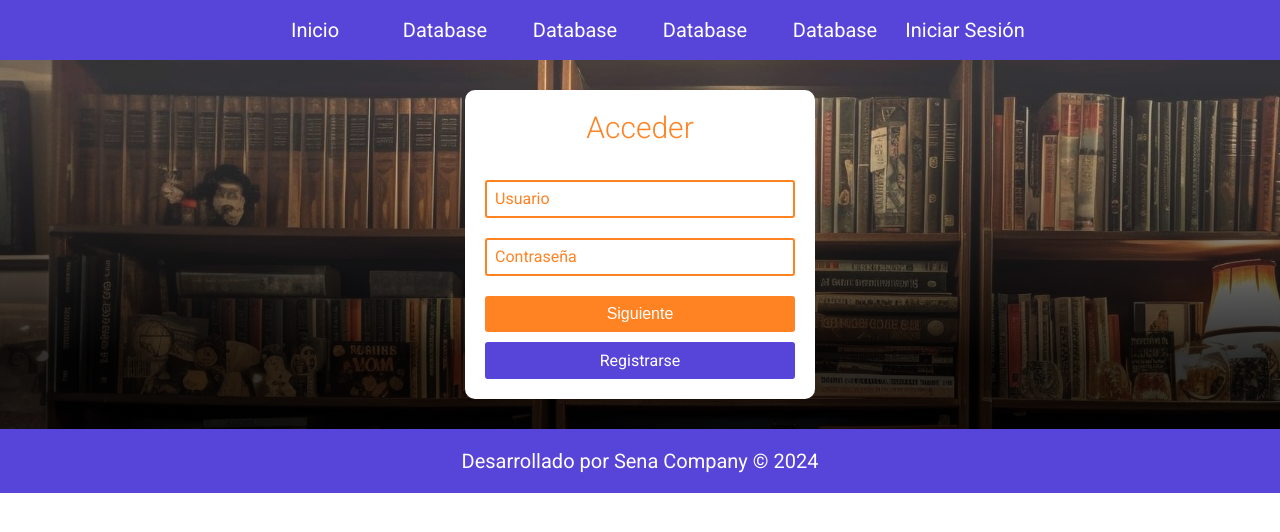
After one commit to JCabuyaB/book_store, a PHP site: the page made by views/usuario/login.php in a window 1280 px wide. The commit adds this page. Shown: the top 532 px of the page. Run offline with PHP 8.4, Linux system fonts and the light colour scheme; the template is opened without the code that fills it, so the values that code supplies are empty; some libraries are stand-ins or nearby versions.

Commit message:
user register & validations ok

```diff
--- a/assets/css/forms/forms.css
+++ b/assets/css/forms/forms.css
@@ -0,0 +1,159 @@
+.form-container{
+    height: auto;
+    padding: 30px 0;
+    min-width: 100vh;
+    background: linear-gradient(to bottom, rgba(255, 255, 255, .2) 5%, rgba(0, 0, 0, .8) 80%), url('../../img/page/bg.jpg');
+    display: grid;
+    place-items: center;
+    user-select: none;
+}
+
+.form__title{
+    font-family: var(--font-primary);
+    font-weight: 300;
+    font-size: 30px;
+    text-align: center;
+    margin-bottom: 35px;
+    color: var(--color-secondary);
+}
+
+.form-columns{
+    display: flex;
+    justify-content: space-between;
+}
+
+.form-column{
+    width: 48%;
+}
+
+.form-group{
+    position: relative;
+    margin-bottom: 20px;
+}
+
+.form-group__label{
+    font-size: 16px;
+    font-family: var(--font-primary);
+    position: absolute;
+    color: var(--color-secondary);
+    line-height: 20px;
+    padding-inline: 3px;
+    top: 9px;
+    left: 7px;
+    pointer-events: none;
+    background: var(--color-white);
+    transition: all .2s ease;
+    -webkit-transition: all .2s ease;
+    -moz-transition: all .2s ease;
+    -ms-transition: all .2s ease;
+    -o-transition: all .2s ease;
+}
+
+.form-group__input{
+    padding: 8px 10px;
+    color: var(--color-text);
+    outline-color: var(--color-primary);
+    font-size: 16px;
+    width: 100%;
+    border: 2px solid var(--color-secondary);
+    border-radius: 3px;
+    -webkit-border-radius: 3px;
+    -moz-border-radius: 3px;
+    -ms-border-radius: 3px;
+    -o-border-radius: 3px;
+    transition: all .2s ease;
+    -webkit-transition: all .2s ease;
+    -moz-transition: all .2s ease;
+    -ms-transition: all .2s ease;
+    -o-transition: all .2s ease;
+}
+
+.form-group__input:focus + .form-group__label{
+    color: var(--color-primary);
+}
+
+.form-group__input:focus + .form-group__label,
+.form-group__input:valid + .form-group__label{
+    font-size: 14px;
+    transform: translateY(-20px);
+    -webkit-transform: translateY(-20px);
+    -moz-transform: translateY(-20px);
+    -ms-transform: translateY(-20px);
+    -o-transform: translateY(-20px);
+}
+
+.form-group__input:hover{
+    box-shadow: 0 0 1px var(--color-primary);
+}
+
+.form-group__error{
+    font-size: 14px;
+    color: var(--color-failed);
+    margin-top: 3px;
+}
+
+.form-buttons{
+    display: flex;
+    flex-direction: column;
+    gap: 10px;
+}
+
+.form-button{
+    width: 100%;
+    text-decoration: none;
+    text-align: center;
+    font-size: 16px;
+    padding: 7px;
+    border-radius: 3px;
+    -webkit-border-radius: 3px;
+    -moz-border-radius: 3px;
+    -ms-border-radius: 3px;
+    -o-border-radius: 3px;
+    transition: all .2s ease;
+    -webkit-transition: all .2s ease;
+    -moz-transition: all .2s ease;
+    -ms-transition: all .2s ease;
+    -o-transition: all .2s ease;
+}
+
+.form-buttons__submit{
+    border: 2px solid var(--color-secondary);
+    background: var(--color-secondary);
+    color: var(--color-white);
+}
+
+.form-buttons__submit:hover{
+    background: var(--color-white);
+    border: 2px solid var(--color-primary);
+    color: var(--color-primary);
+}
+
+.form-buttons__alternative{
+    display: inline-block;
+    border: 2px solid var(--color-primary);
+    background: var(--color-primary);
+    color: var(--color-white);
+}
+
+.form-buttons__alternative:hover{
+    background: var(--color-white);
+    border: 2px solid var(--color-secondary);
+    color: var(--color-secondary);
+}
+
+/* usuario */
+.user-form{
+    width: 350px;
+    padding: 20px;
+    border-radius: 10px;
+    margin-inline: auto;
+    background: var(--color-white);
+    -webkit-border-radius: 10px;
+    -moz-border-radius: 10px;
+    -ms-border-radius: 10px;
+    -o-border-radius: 10px;
+}
+
+.user-form.user-register{
+    width: 700px;
+}
--- a/assets/css/general.css
+++ b/assets/css/general.css
@@ -2,19 +2,20 @@
     margin: 0;
     padding: 0;
     box-sizing: border-box;
+    scrollbar-color: var(--color-secondary) var(--color-white);
 }
 
 :root {
     /* ui */
     --color-primary: #5744d8;
-    --color-secondary: #fff645;
+    --color-secondary: #FF8223;
     --color-text: #3c3c3c;
     --color-white: #fff;
     --color-glass: rgba(226, 226, 226, 0.1);
 
 
     /* user feedback */
-    --color-failed: #e15757;
+    --color-failed: #ff0000;
     --color-success: #66c459;
 
     /* fonts */
--- a/assets/css/layout/footer.css
+++ b/assets/css/layout/footer.css
@@ -1,6 +1,6 @@
 .footer{
-    background: var(--color-white);
-    color: var(--color-primary);
+    background: var(--color-primary);
+    color: var(--color-white);
     text-align: center;
     padding: 20px 0;
     font-size: 20px;
--- a/assets/css/layout/header.css
+++ b/assets/css/layout/header.css
@@ -1,7 +1,7 @@
 .header{
     display: flex;
     justify-content: center;
-    background: var(--color-white);
+    background: var(--color-primary);
 }
 
 .menu{
@@ -10,13 +10,13 @@
 
 .menu__item{
     display: inline-block;
-    padding: 15px 0;
+    padding: 18px 0;
     width: 130px;
     text-align: center;
     display: inline-block;
     text-decoration: none;
-    font-size: 18px;
-    color: var(--color-primary);
+    font-size: 20px;
+    color: var(--color-white);
     font-weight: 400;
     text-transform: capitalize;
     transition: .2s ease-in-out;
@@ -26,23 +26,7 @@
     -o-transition: .2s ease-in-out;
 }
 
-/* .menu__item:first-child{
-    border-radius: 32px 0 0 32px;
-    -webkit-border-radius: 32px 0 0 32px;
-    -moz-border-radius: 32px 0 0 32px;
-    -ms-border-radius: 32px 0 0 32px;
-    -o-border-radius: 32px 0 0 32px;
+.menu__item:hover{
+    background: var(--color-white);
+    color: var(--color-primary);
 }
-
-.menu__item:last-child{
-    border-radius: 0 32px 32px 0;
-    -webkit-border-radius: 0 32px 32px 0;
-    -moz-border-radius: 0 32px 32px 0;
-    -ms-border-radius: 0 32px 32px 0;
-    -o-border-radius: 0 32px 32px 0;
-} */
-
-.menu__item:hover{
-    background: var(--color-primary);
-    color: var(--color-white);
-}
--- a/controllers/Errors.php
+++ b/controllers/Errors.php
@@ -2,7 +2,7 @@
 namespace controllers;
 
 class Errors{
-    public function not_found(){
+    public function index(){
         require_once 'views/errors/not_found.php';
     }
 }
--- a/index.php
+++ b/index.php
@@ -1,12 +1,9 @@
 <?php
+session_start();
 require_once 'autoload.php';
 require_once 'helpers/utils.php';
 require_once 'config/parameters.php';
 require_once 'views/layout/header.php';
-
-use controllers\Errors;
-use controllers\Landing;
-
 
 // controlador lateral
 // controlador
--- a/views/errors/not_found.php
+++ b/views/errors/not_found.php
@@ -1,3 +1,3 @@
 <section class="error">
-    <img class="error__img" src="assets/img/page/not_found.svg" alt="image">
+    <img class="error__img" src="<?=base_url?>assets/img/page/not_found.svg" alt="image">
 </section>
--- a/views/layout/header.php
+++ b/views/layout/header.php
@@ -5,22 +5,26 @@
     <meta charset="UTF-8">
     <meta name="viewport" content="width=device-width, initial-scale=1.0">
     <title>Librería Marinilla</title>
-    <link rel="shortcut icon" href="assets/img/page/book.png" type="image/x-icon">
+    <link rel="shortcut icon" href="<?=base_url?>assets/img/page/book.png" type="image/x-icon">
+
+    <!-- iconos -->
+    <link rel="stylesheet" href="https://cdn.jsdelivr.net/npm/bootstrap-icons@1.11.3/font/bootstrap-icons.min.css">
 
     <!-- fuente -->
     <link rel="preconnect" href="https://fonts.googleapis.com">
     <link rel="preconnect" href="https://fonts.gstatic.com" crossorigin>
     <link href="https://fonts.googleapis.com/css2?family=Caveat:wght@400..700&family=Roboto:ital,wght@0,100;0,300;0,400;0,500;0,700;0,900;1,100;1,300;1,400;1,500;1,700;1,900&display=swap" rel="stylesheet">
 
-    <!-- layout -->
-    <link rel="stylesheet" href="assets/css/layout/header.css">
-    <link rel="stylesheet" href="assets/css/layout/footer.css">
+    <!-- estilos layout -->
+    <link rel="stylesheet" href="<?=base_url?>assets/css/layout/header.css">
+    <link rel="stylesheet" href="<?=base_url?>assets/css/layout/footer.css">
 
-    <!-- paginas -->
-    <link rel="stylesheet" href="assets/css/landing/landing.css">
-    <link rel="stylesheet" href="assets/css/errors/errors.css">
-    <link rel="stylesheet" href="assets/css/books/books.css">
-    <link rel="stylesheet" href="assets/css/general.css">
+    <!-- estilos paginas -->
+    <link rel="stylesheet" href="<?=base_url?>assets/css/landing/landing.css">
+    <link rel="stylesheet" href="<?=base_url?>assets/css/errors/errors.css">
+    <link rel="stylesheet" href="<?=base_url?>assets/css/books/books.css">
+    <link rel="stylesheet" href="<?=base_url?>assets/css/general.css">
+    <link rel="stylesheet" href="<?=base_url?>assets/css/forms/forms.css">
 </head>
 
 <body class="body">
@@ -31,7 +35,6 @@
             <a href="#" class="menu__item">database</a>
             <a href="#" class="menu__item">database</a>
             <a href="#" class="menu__item">database</a>
-            <a href="#" class="menu__item">Iniciar Sesión</a>
-            <a href="#" class="menu__item menu__item--emphasis">Registrarse</a>
+            <a href="<?=base_url?>usuario/index" class="menu__item menu__item--emphasis">Iniciar Sesión</a>
         </nav>
     </header>
--- /dev/null
+++ b/views/libro/formulario_libro.php
@@ -0,0 +1,3 @@
+<section class="form-container">
+    <form action="" class="book-form"></form>
+</section>
--- /dev/null
+++ b/views/usuario/login.php
@@ -0,0 +1,21 @@
+<section class="form-container login">
+    <form action="<?=base_url?>usuario/login" class="form user-form">
+        <h2 class="form__title">Acceder</h2>
+
+        <div class="form-group">
+            <input class="form-group__input" type="text" name="email" required>
+            <label class="form-group__label">Usuario</label>
+        </div>
+
+        <div class="form-group">
+            <input class="form-group__input" type="password" name="password" required>
+            <label class="form-group__label">Contraseña</label>
+        </div>
+
+        <div class="form-buttons">
+            <input class="form-button form-buttons__submit" type="submit" value="Siguiente">
+            <a class="form-button form-buttons__alternative" href="<?=base_url?>usuario/registrarse">Registrarse</a>
+        </div>
+    </form>
+    <?php eliminar_session('#') ?>
+</section>
```
Also changed, not shown: config/Database.php (+25 -6 lines), controllers/Usuario.php (added, +112 -0 lines), helpers/utils.php (+60 -1 lines), models/Usuario.php (+14 -3 lines), views/usuario/registro.php (+87 -0 lines), .htaccess (added), assets/img/page/bg.jpg.
